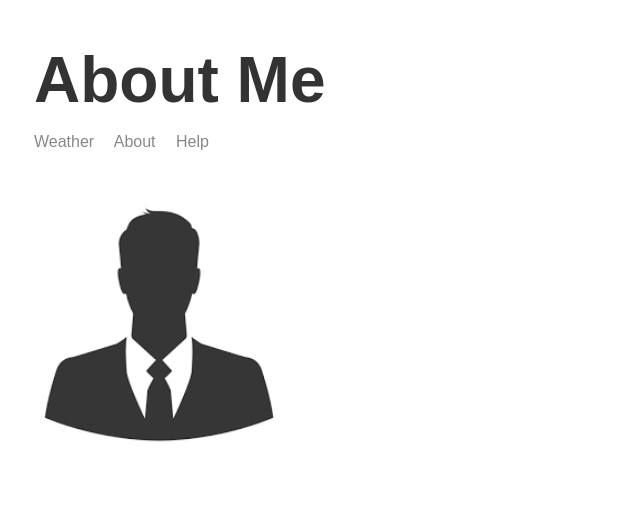
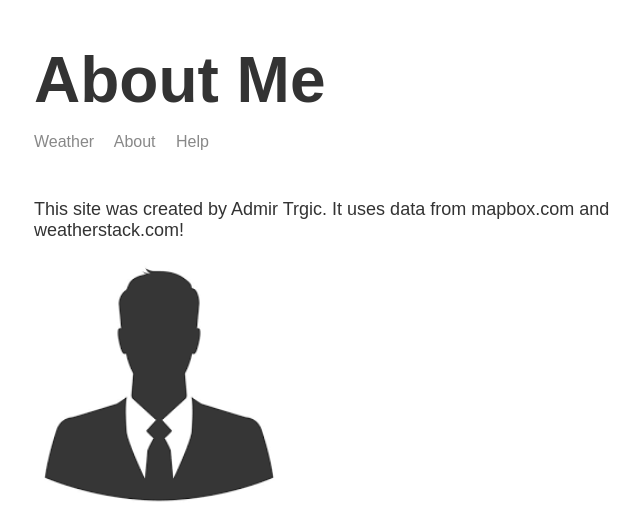
Before and after one commit to AdmirTrgic/Forecast-Geocode---Nodejs-, a Node server app: page /about in a window 1280 px wide. Shown: the top 508 px of the page, without its empty margins (281-921 px from the left). Run offline with Node 20, Linux system fonts and the light colour scheme; some libraries are stand-ins or nearby versions.

Commit message:
Add about text

```diff
--- a/templates/views/about.hbs
+++ b/templates/views/about.hbs
@@ -10,6 +10,7 @@
 	<body>
 		<div class="main-content">
 			{{>header}}
+			<p>This site was created by Admir Trgic. It uses data from mapbox.com and weatherstack.com!</p>
 			<img class="portrait" src="/images/profile.png" alt="">
 		</div>
 
```
